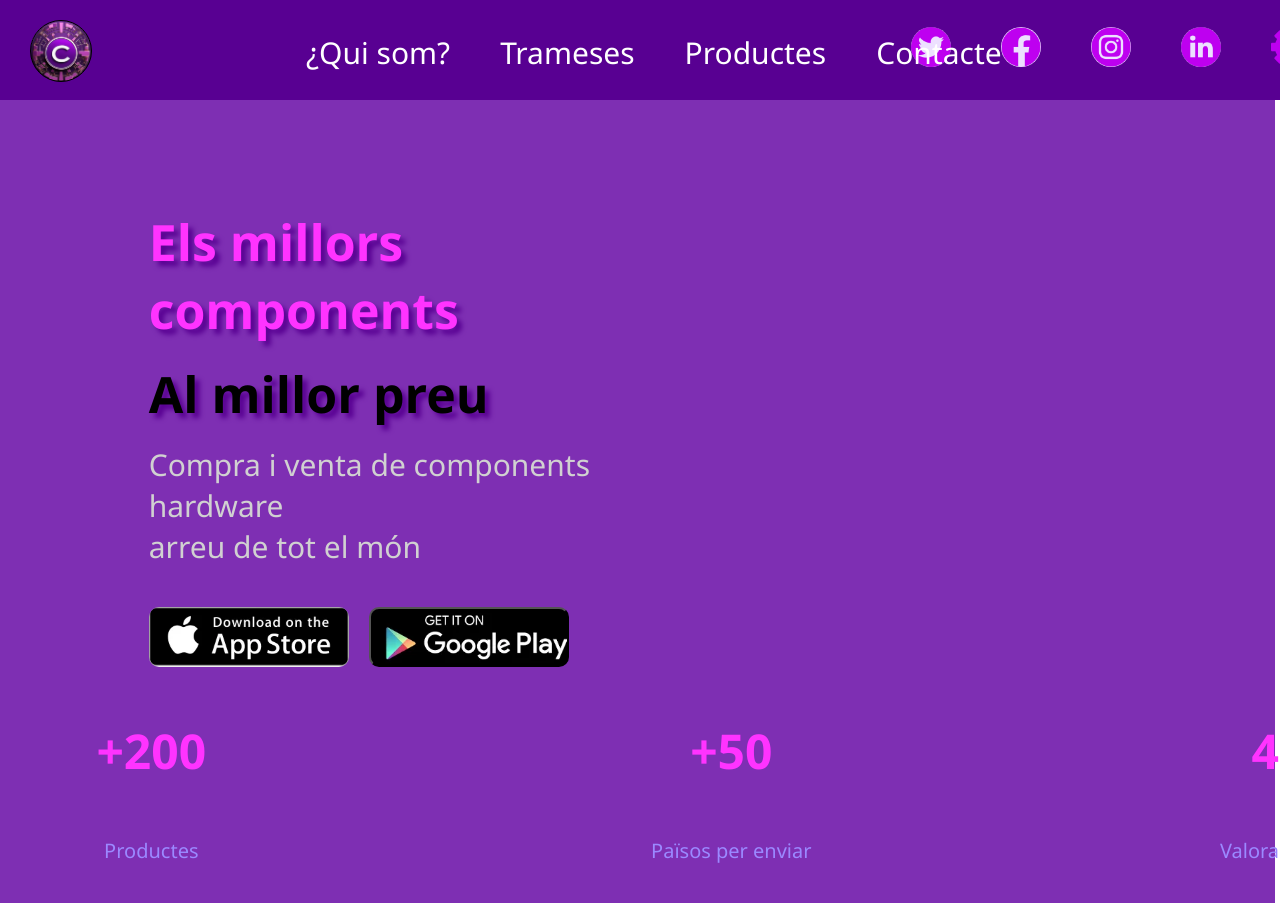
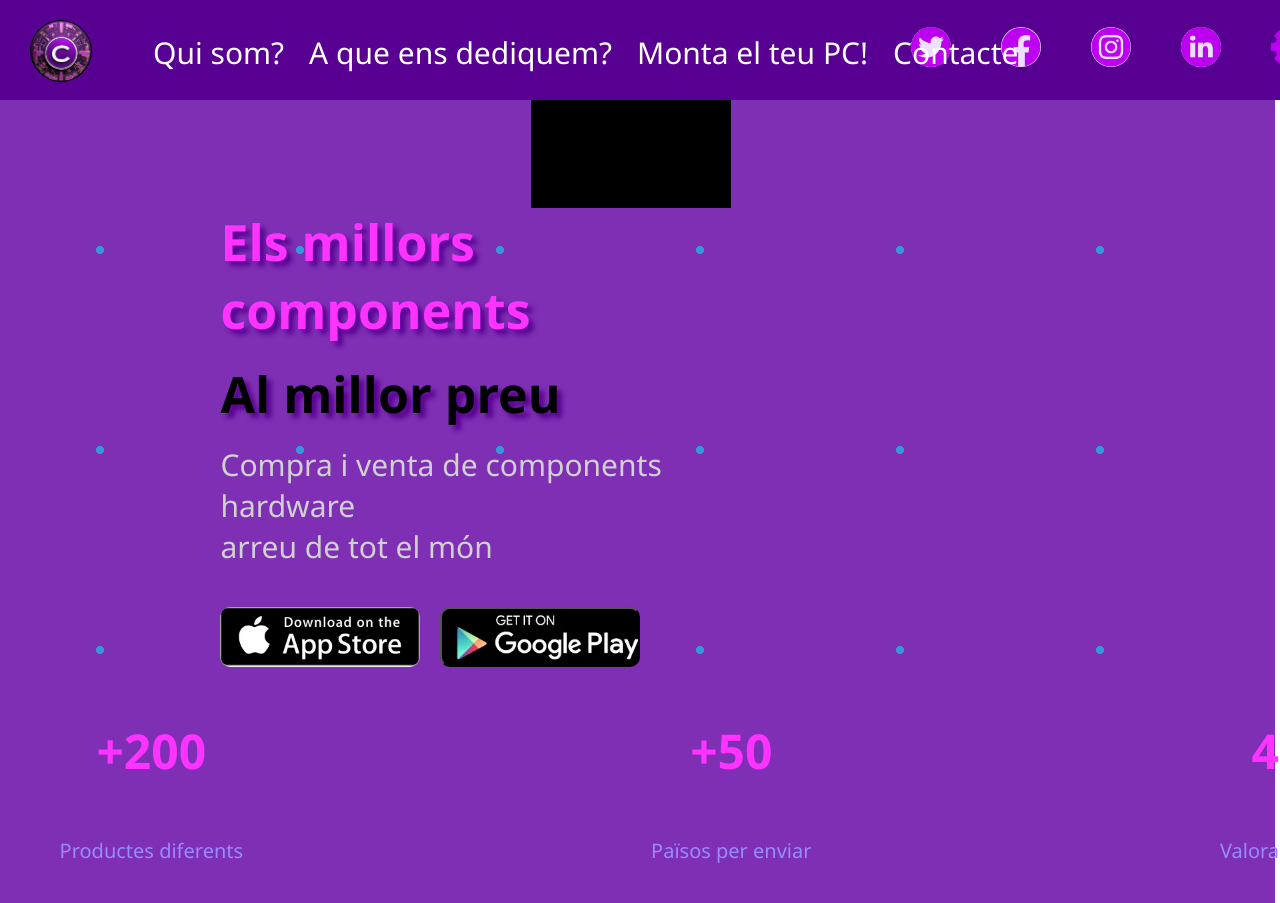
Before and after one commit to Pere3001/M08-UF1-Projecte, a plain HTML site: page index.html in a window 1280 px wide. Shown: the top 903 px of the page. Drawn offline with Linux system fonts and the light colour scheme.

Commit message:
27 nov, casi tots els divs afegits, falta col·locar i donar estil

```diff
--- a/index.html
+++ b/index.html
@@ -9,6 +9,26 @@
 </head>
 <body>
     <div class="fondo">
+        <div class="cabecera">
+            <div class="logo"></div>
+            <div class="iconos_header">
+                <div class="twitter_ico_header">
+                </div>
+                <div class="facebook_ico_header"></div>
+                <div class="instagram_ico_header"></div>
+                <div class="linkedin_ico_header"></div>
+                <div class="settings_ico_header"></div>
+            </div>
+            <div class="titulos">
+                <div class="quisom"><label>Qui som?</label></div>
+                <div class="envios"><label>A que ens dediquem?</label></div>
+                <div class="productes"><label>Monta el teu PC!</label></div>
+                <div class="contacte"><label>Contacte</label></div>
+            </div>
+        </div>
+        <div class="ona1">
+        </div>
+        <!--<div class="ona2"></div>-->
         <div class="principal">
             <div style="margin-top: 0px"></div>
             <div class="CajaTextosInicio">
@@ -34,12 +54,12 @@
             <div class="estadistiques_marco">
                 <div class="apartado_estadistiques">
                     <div class="titulo_estadistiques"><b>+200</b></div>
-                    <div class="contenido_estadistiques"><label>Productes</label></div>
+                    <div class="contenido_estadistiques"><label>Productes diferents</label></div>
                 </div>
                 <div class="separador_estadistiques"></div>
                 <div class="apartado_estadistiques">
                     <div class="titulo_estadistiques"><b>+50</b></div>
-                    <div class="contenido_estadistiques"><label>Països per enviar </label></div>
+                    <div class="contenido_estadistiques"><label>Països per enviar</label></div>
                 </div>
                 <div class="separador_estadistiques"></div>
                 <div class="apartado_estadistiques">
@@ -47,52 +67,60 @@
                     <div class="contenido_estadistiques"><label>Valoració a internet</label></div>
                 </div>
             </div>
-            <div class="objecte1">
+            <div class="quisom2">
+                <div class="titol1"></div>
+                <div class="movil1"></div>
+                <div class="text1"></div>
+                <div class="movil2"></div>
+                <div class="titol2"></div>
+                <div class="text2"></div>
             </div>
-            <div class="feature">
-                <h3>Feature</h3>
+        <!--
+            <div class="part2">
+                <div class="titol3"></div>
+                <div class="text3"></div>
+                <div class="video">
+                    <a href="https://www.youtube.com/watch?v=LeZxrSC2n6c&pp=ygUQY29uc3RydWlyIHVuYSBwYw%3D%3D">Video principal</a>
+                </div>
             </div>
-            <div class="text">
-                <div class="titol"></div>
-                <div class="info"></div>
+
+            <div class="part3">
+                <div class="dispositius"></div>
+                <div class="boletes"></div>
             </div>
+
+            <div class="testimonis">
+                <div class="titol4"></div>
+                <div class="opinions"></div>
+            </div>
+
+            <div class="preguntesfq">
+                <div class="titol5"></div>
+                <div class="preguntesferq"></div>
+                <div class="imatge"></div>
+            </div>
+
+            <div class="companyies">
+                <div class="empreses"></div>
+            </div>
+
+            <div class="ultimesnoticies">
+                <div class="noticia1"></div>
+                <div class="noticia2"></div>
+                <div class="noticia3"></div>
+            </div>
+
+            <div class="contacte">
+                <div class="titolfinal"></div>
+                <div class="apps"></div>
+                <div class="logotitol"></div>
+                <div class="companyia"></div>
+                <div class="recursos"></div>
+                <div class="legal"></div>
+                <div class="xarxes"></div>
+            </div> -->
         </div>
     </div>
 
-
-
-
-
-
-
-
-<a href="https://www.youtube.com/watch?v=LeZxrSC2n6c&pp=ygUQY29uc3RydWlyIHVuYSBwYw%3D%3D">Video principal</a>
-
-
-
-
-
-
-
-
-
-
-
-    <div class="cabecera">
-        <div class="logo"></div>
-        <div class="iconos_header">
-            <div class="twitter_ico_header"></div>
-            <div class="facebook_ico_header"></div>
-            <div class="instagram_ico_header"></div>
-            <div class="linkedin_ico_header"></div>
-            <div class="settings_ico_header"></div>
-        </div>
-        <div class="titulos">
-            <div class="quisom"><label>¿Qui som?</label></div>
-            <div class="envios"><label>Trameses</label></div>
-            <div class="productes"><label>Productes</label></div>
-            <div class="contacte"><label>Contacte</label></div>
-        </div>
-    </div>
 </body>
 </html>
--- a/style.css
+++ b/style.css
@@ -6,6 +6,7 @@
     width: 100%;
     height: 100px;
     background-color: #580092;
+    z-index: 15;
 }
 .logo{
     background-image: url(logo_cybershop.jpg);
@@ -29,22 +30,20 @@
     font-size: 30px;
     position: absolute;
     margin-top: -80px;
-    margin-left: 20%;
+    margin-left: 10%;
     display: flex;
 }
-
 .quisom{
-    margin-left: 50px;
+    margin-left: 25px;
 }
 .envios{
-    margin-left: 50px;
+    margin-left: 25px;
 }
 .productes{
-    margin-left: 50px;
-
+    margin-left: 25px;
 }
 .contacte {
-    margin-left: 50px;
+    margin-left: 25px;
 }
 /*Fi tituls*/
 
@@ -142,6 +141,7 @@
     top: 0px;
     margin-left: -10px;
     font-family: 'Segoe UI', Tahoma, Geneva, Verdana, sans-serif;
+    z-index: 10;
 }
 .Titulo1 label{
     font-size:50px;
@@ -164,6 +164,52 @@
     margin-left: 20%;
     margin-right: 45%;
     margin-top: 200px;
+}
+/*.ona1 {
+    width: 2000px;
+    height: 2000px;
+    border-radius: 3% 47% 40% 30% / 30% 32% 68% 70%  ;
+    clip-path: ;
+    background-color: #580092;
+    position: absolute;
+}*/
+.ona1 {
+    content: "";
+    position: absolute;
+    z-index: 1;
+    top: 0;
+    left: 0;
+    width: 100vw;
+    height: 100vh;
+    background: radial-gradient(circle, #3498db 3%, transparent 1.5%);
+    background-size: 200px 200px; /* Ajusta el tamaño de los círculos */
+    pointer-events: none; /* Permite que el fondo no interfiera con los eventos del mouse */
+    animation: animateBackgroundX 30s linear infinite, animateBackgroundY 20s linear infinite; /* Ajusta la velocidad y duración de la animación */
+}
+@keyframes animateBackgroundX {
+    from {
+        background-position: 0 0;
+    }
+    to {
+        background-position: 100% 0;
+    }
+}
+
+/* Animación para mover los círculos en el eje Y */
+@keyframes animateBackgroundY {
+    from {
+        background-position: 0 0;
+    }
+    to {
+        background-position: 0 100%;
+    }
+}
+.ona2 {
+    border-radius: 30% 70% 54% 46% / 72% 67% 33% 28% ;
+    width: 300px;
+    height: 500px;
+    background-color: #580092;
+    position: absolute;
 }
 
 /* Botons descarrega */
@@ -239,16 +285,47 @@
 
 /*Fi estadistiques*/
 
-/* Apartat qui som */
-
-.objecte1 {
-    background-image: url(pc1-removebg-preview.png);
-    background-repeat: no-repeat;
-    height: 1000px;
-    width: 1000px;
+/* Apartat 1*/
+.quisom2 {
+    position: absolute;
+    width: 200px;
+    height: 200px;
+    background-color: black;
 }
 
-/*Fi apartat qui som*/
+
+/*Fi apartat 1*/
+
+
+
+
+
+
+
+
+
+
+
+
+
+
+
+
+/* Apartat 2*/
+
+/*Fi apartat 2*/
+
+
+
+
+
+
+
+
+
+/* Apartat 3*/
+
+/*Fi apartat 3*/
 
 
 
```
